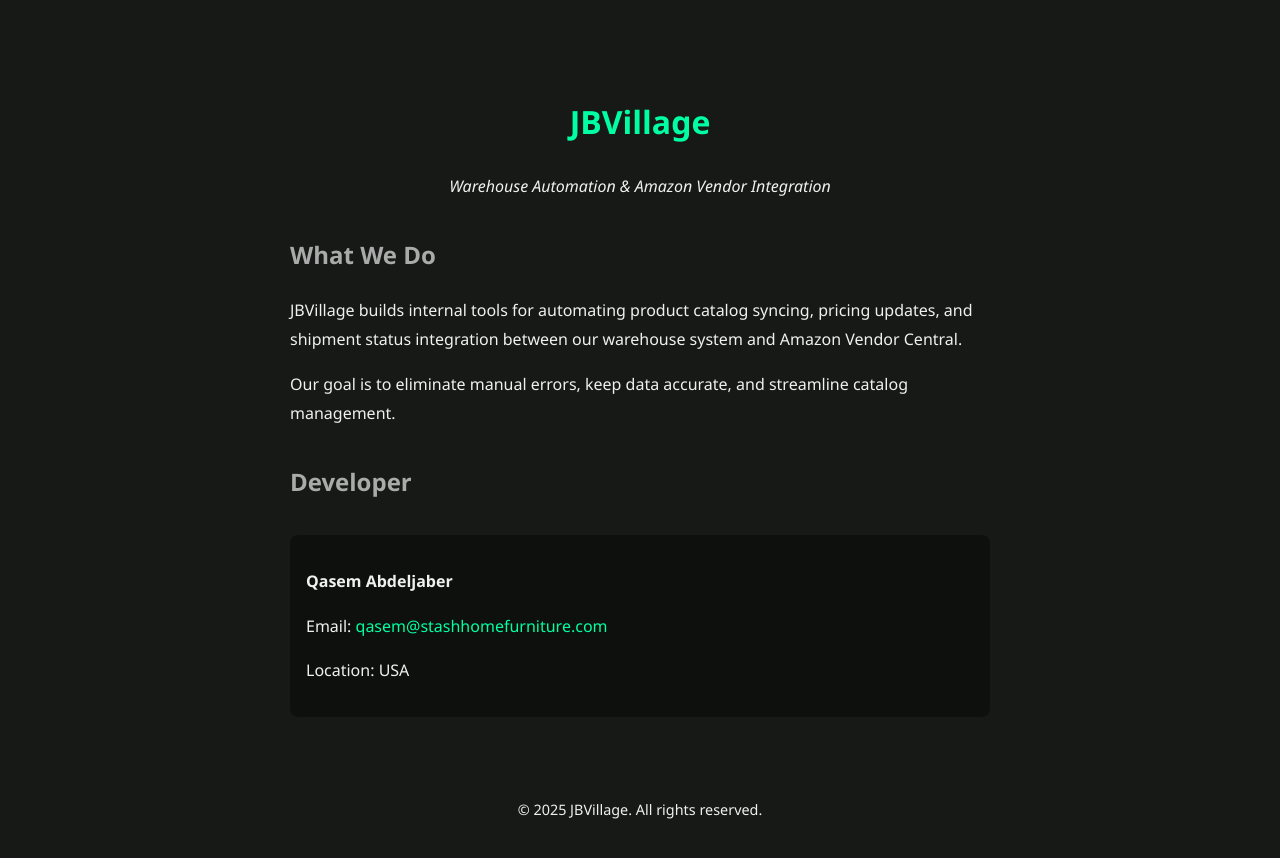
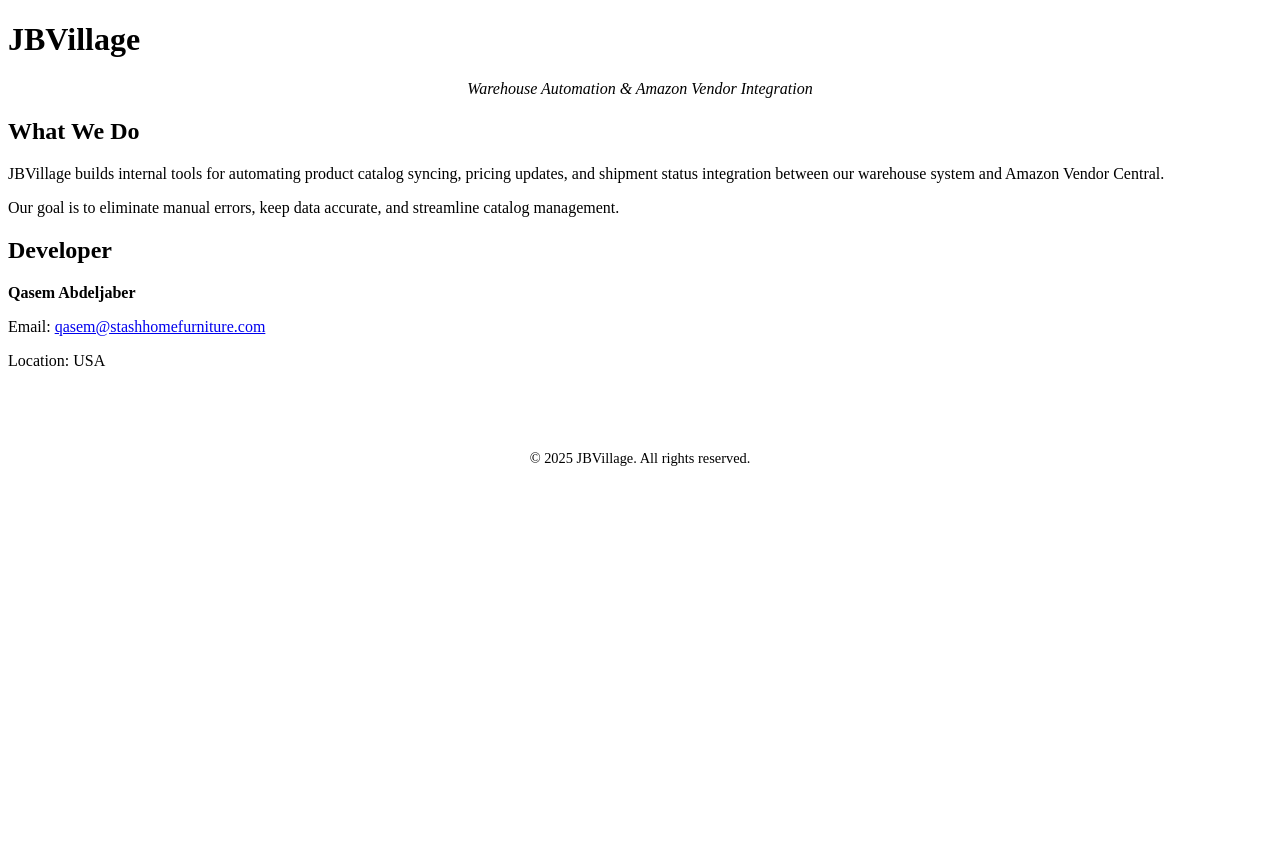
Before and after one commit to JBVillageDev/jbvillagedev.github.io, a plain HTML site: page index.html in a window 1280 px wide. After the commit the page ends 800 px from the top, so only its background shows below. Drawn offline with Linux system fonts and the light colour scheme.

Commit message:
Update index.html

```diff
--- a/index.html
+++ b/index.html
@@ -3,35 +3,6 @@
 <head>
   <meta charset="UTF-8">
   <title>JBVillage</title>
-  <style>
-    body {
-      background-color: #171917;
-      font-family: 'Segoe UI', sans-serif;
-      color: #f0f0f0;
-      max-width: 700px;
-      margin: 5vh auto;
-      padding: 4vh 4vw;
-      line-height: 1.8;
-    }
-    h1 {
-      text-align: center;
-      color: #00ffa2;
-    }
-    h2 {
-      color: #aaaaaa;
-      margin-top: 4vh;
-    }
-    a {
-      color: #00ffa2;
-      text-decoration: none;
-    }
-    .contact-box {
-      background-color: #00000060;
-      padding: 2vh;
-      border-radius: 1vh;
-      margin-top: 4vh;
-    }
-  </style>
 </head>
 <body>
   <h1>JBVillage</h1>
```
